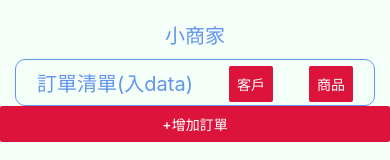
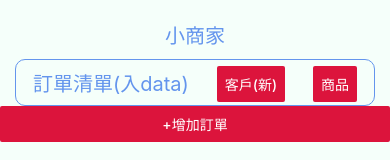
Before and after one commit to ericleong213/Buy, a React Native app: screen / in a window 390 px wide. Shown: the top 160 px of the page. Built offline with nearby package versions, Linux system fonts and the light colour scheme.

Commit message:
Second commit in branch

```diff
--- a/component/OrderScreen.js
+++ b/component/OrderScreen.js
@@ -11,7 +11,7 @@ const OrderScreen = (props) => {
       <Heading title="小商家" />
       <View style={styles.switchButtonContainer}>
         <Heading title="訂單清單(入data)" />
-        <Button title="客戶" onPress={props.goCustomer} color="crimson" />
+        <Button title="客戶(新)" onPress={props.goCustomer} color="crimson" />
         <Button title="商品" onPress={props.goGood} color="crimson" />
       </View>
       <Button
```
